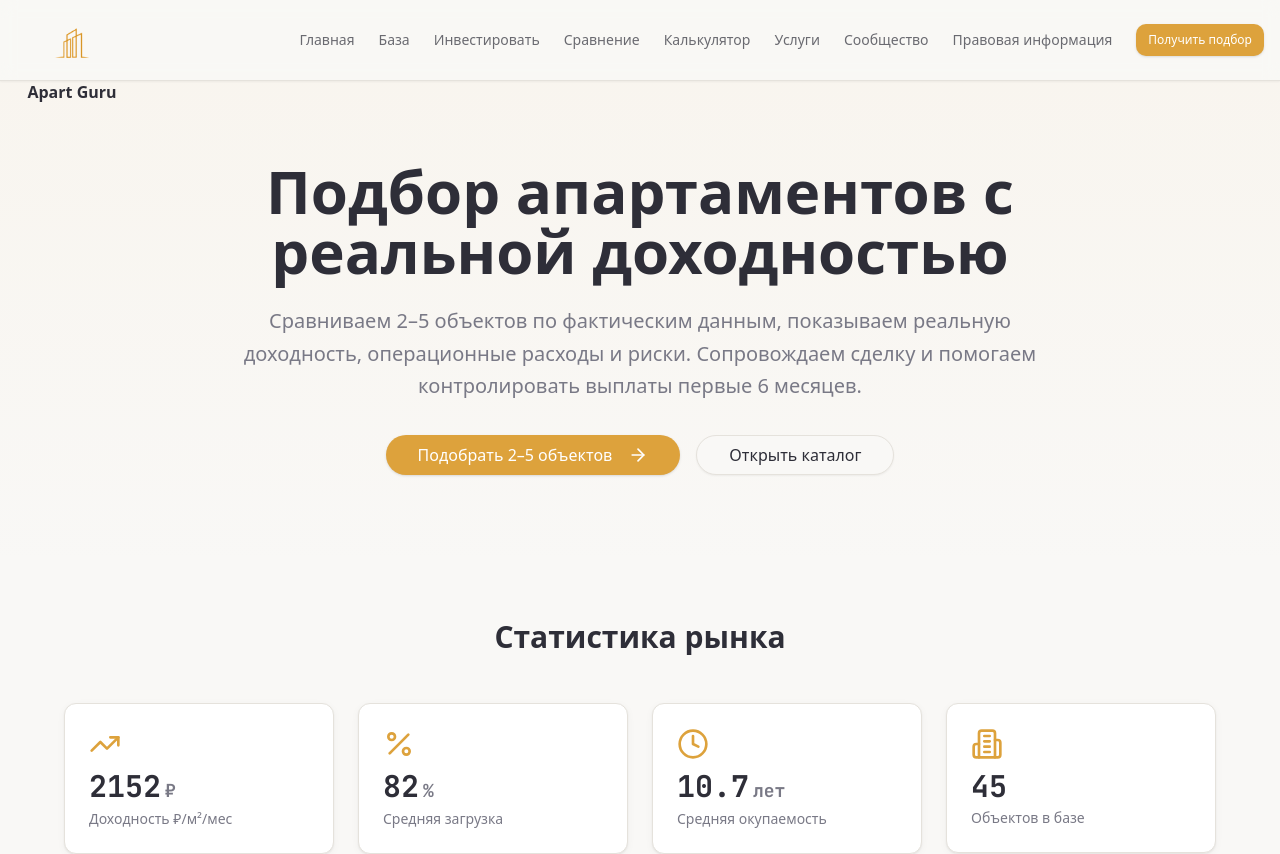
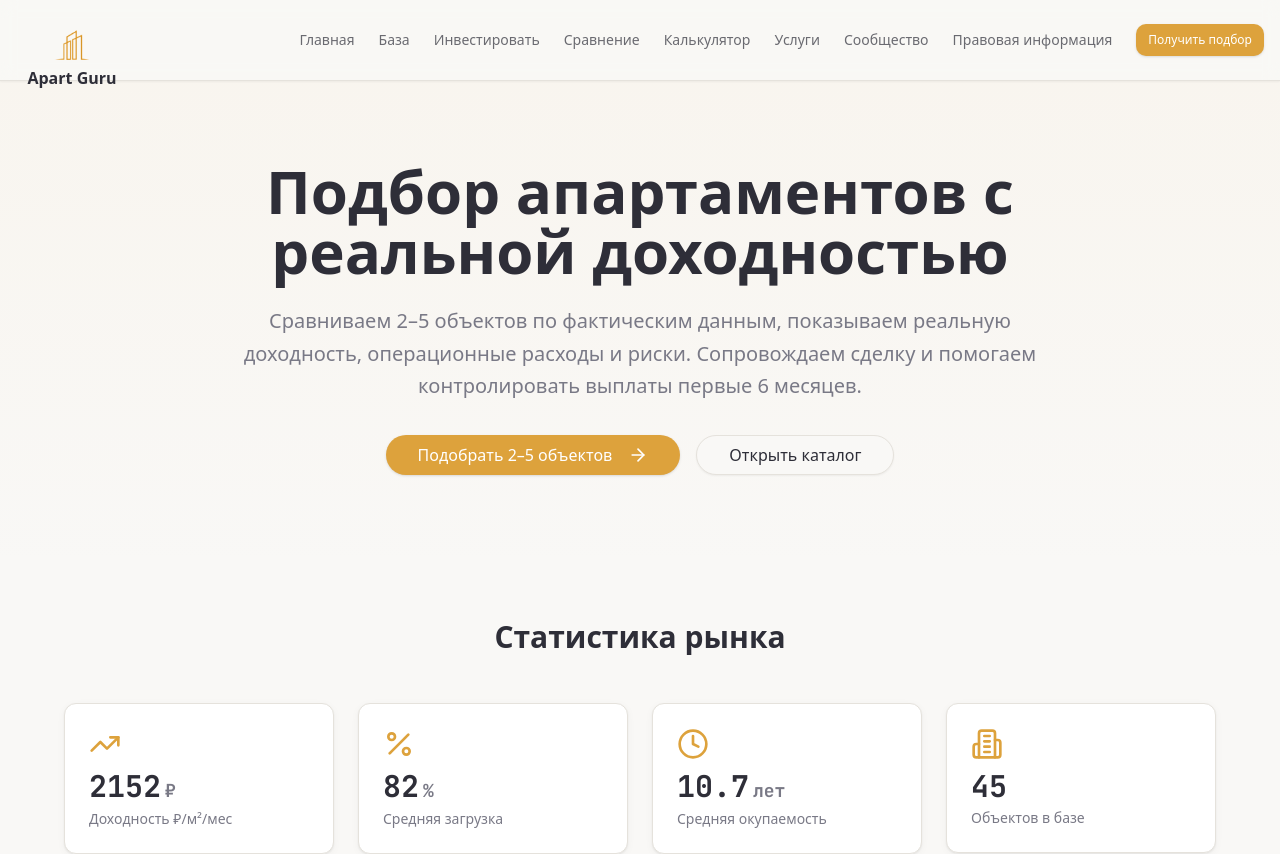
Before and after one commit to kudinovt547-code/apart-guru, a Next.js app: page / in a window 1280 px wide. Shown: the top 854 px of the page. Built offline with nearby package versions, Linux system fonts and the light colour scheme.

Commit message:
Adjust logo positioning

```diff
--- a/src/components/layout/Header.tsx
+++ b/src/components/layout/Header.tsx
@@ -9,7 +9,7 @@ export default function Header() {
   return (
     <header className="sticky top-0 z-40 w-full border-b bg-background/95 backdrop-blur supports-[backdrop-filter]:bg-background/60 shadow-sm">
       <div className="container mx-auto flex h-20 items-center px-4 justify-between">
-        <Link href="/" className="flex flex-col items-center">
+        <Link href="/" className="flex flex-col items-center -mt-3">
           <motion.div
             initial={{ opacity: 0 }}
             animate={{ opacity: 1 }}
@@ -33,7 +33,7 @@ export default function Header() {
             initial={{ opacity: 0 }}
             animate={{ opacity: 1 }}
             transition={{ duration: 1, ease: "easeInOut", delay: 0.1 }}
-            className="font-semibold text-base leading-none -mt-2"
+            className="font-semibold text-base leading-none -mt-6"
           >
             Apart Guru
           </motion.span>
```
